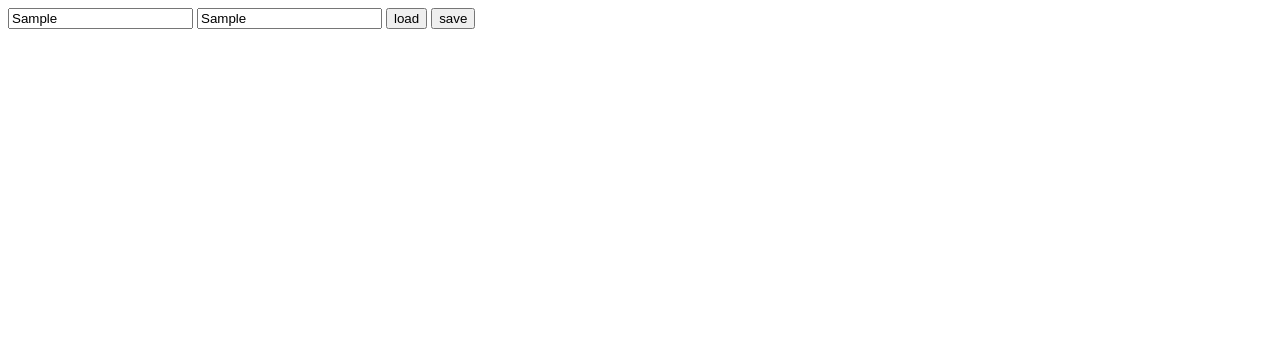
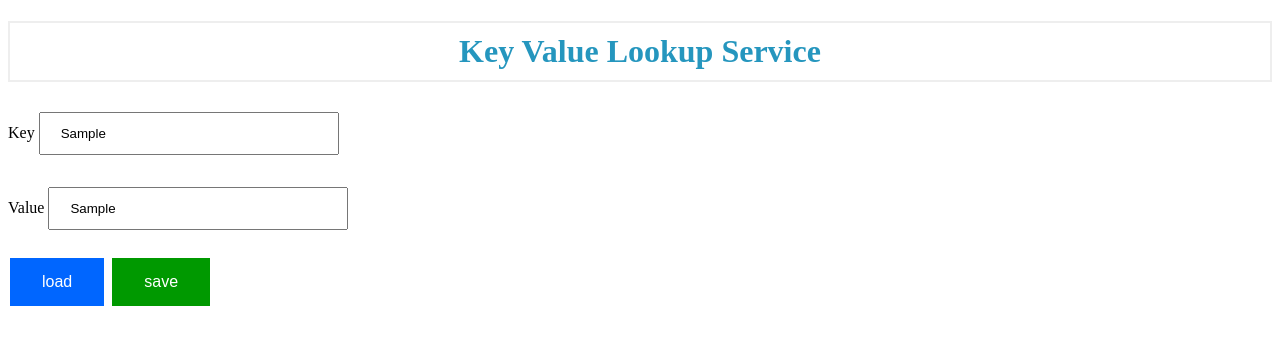
Before and after one commit to Babanila/python-docker-app, a Flask app: template templates/second-index.html in a window 1280 px wide. Shown: the top 345 px of the page. Run offline with Flask 2, Linux system fonts and the light colour scheme; the template is opened without the code that fills it: most values are stand-ins (such as "Sample title", 1, 10 or a date in 2020).

Commit message:
Add styles to app page

```diff
--- a/app.py
+++ b/app.py
@@ -18,8 +18,8 @@ def hello_People():
 def say_hello():
     return jsonify({"msg": "Hello from Flask"})
 
-@app.route('/storage', methods=['GET', 'POST'])
-def mainpage():
+@app.route('/app', methods=['GET', 'POST'])
+def apppage():
 
 	key = default_key
 	if 'key' in request.form:
--- a/static/styles/index.css
+++ b/static/styles/index.css
@@ -4,3 +4,37 @@ h1 {
     text-align: center;
     padding: 10px;
 }
+
+input[type=text] {
+    width: 80%;
+    max-width: 300px;
+    padding: 12px 20px;
+    margin: 8px 0;
+    box-sizing: border-box;
+}
+
+.save-button {
+    background-color: #009900;
+    border: none;
+    color: white;
+    padding: 15px 32px;
+    text-align: center;
+    text-decoration: none;
+    display: inline-block;
+    font-size: 16px;
+    margin: 4px 2px;
+    cursor: pointer;
+}
+
+.load-button {
+    background-color: #0066ff;
+    border: none;
+    color: white;
+    padding: 15px 32px;
+    text-align: center;
+    text-decoration: none;
+    display: inline-block;
+    font-size: 16px;
+    margin: 4px 2px;
+    cursor: pointer;
+}
--- a/templates/second-index.html
+++ b/templates/second-index.html
@@ -7,10 +7,22 @@
   </head>
   <body>
     <form method="POST">
-      <input type="text" name="key" value={{ key }}>
-      <input type="text" name="cache_value" value={{ cache_value }}>
-      <input type="submit" name="submit" value="load">
-      <input type="submit" name="submit" value="save">
+      <h1>Key Value Lookup Service</h1>
+
+      <p>
+        <label for="fkey">Key</label>
+        <input type="text" name="key" value={{ key }}>
+      </p>
+
+      <p>
+        <label for="fvalue">Value</label>
+        <input type="text" name="cache_value" value={{ cache_value }}>
+      </p>
+
+      <p>
+        <input type="submit" name="submit" class="load-button" value="load">
+        <input type="submit" name="submit" class="save-button" value="save">
+      </p>
     </form>
   </body>
 </html>
```
Also changed, not shown: README.md, 1 other file.
